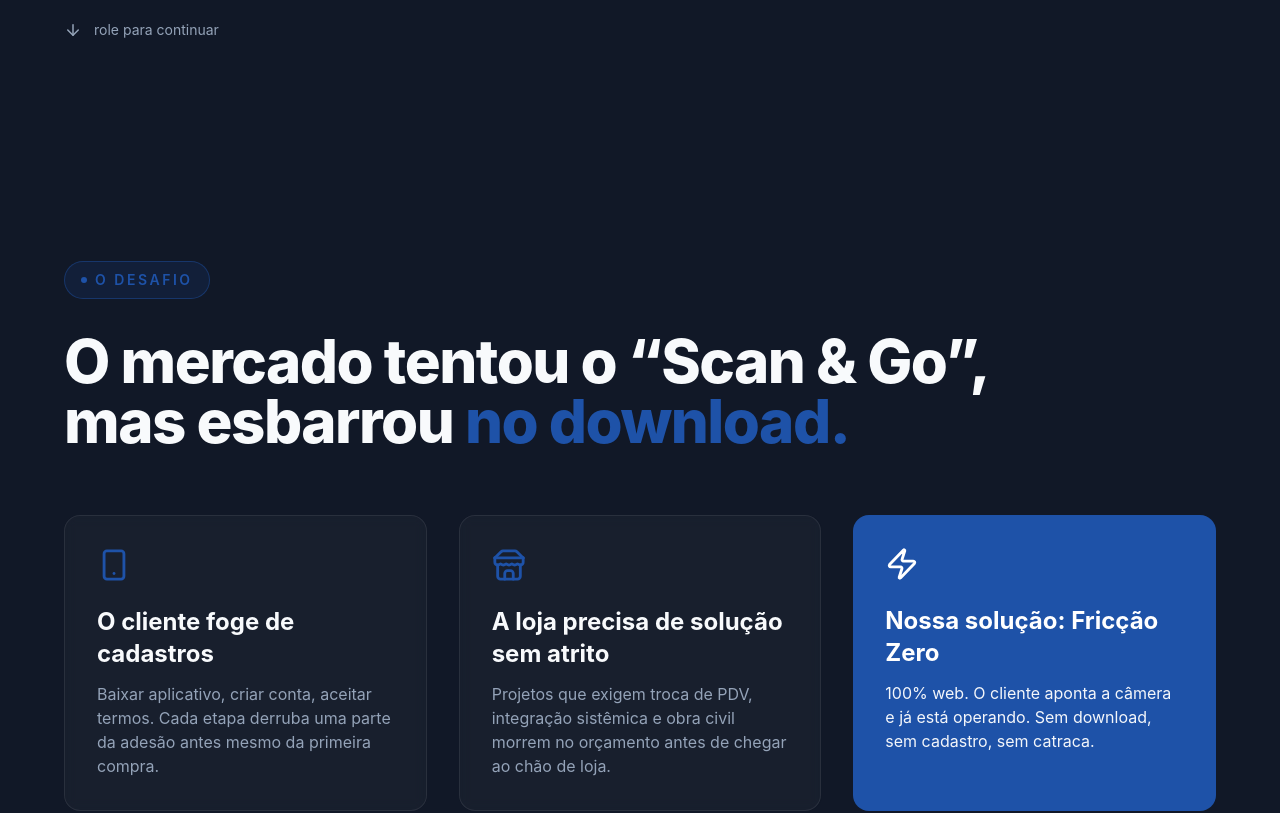
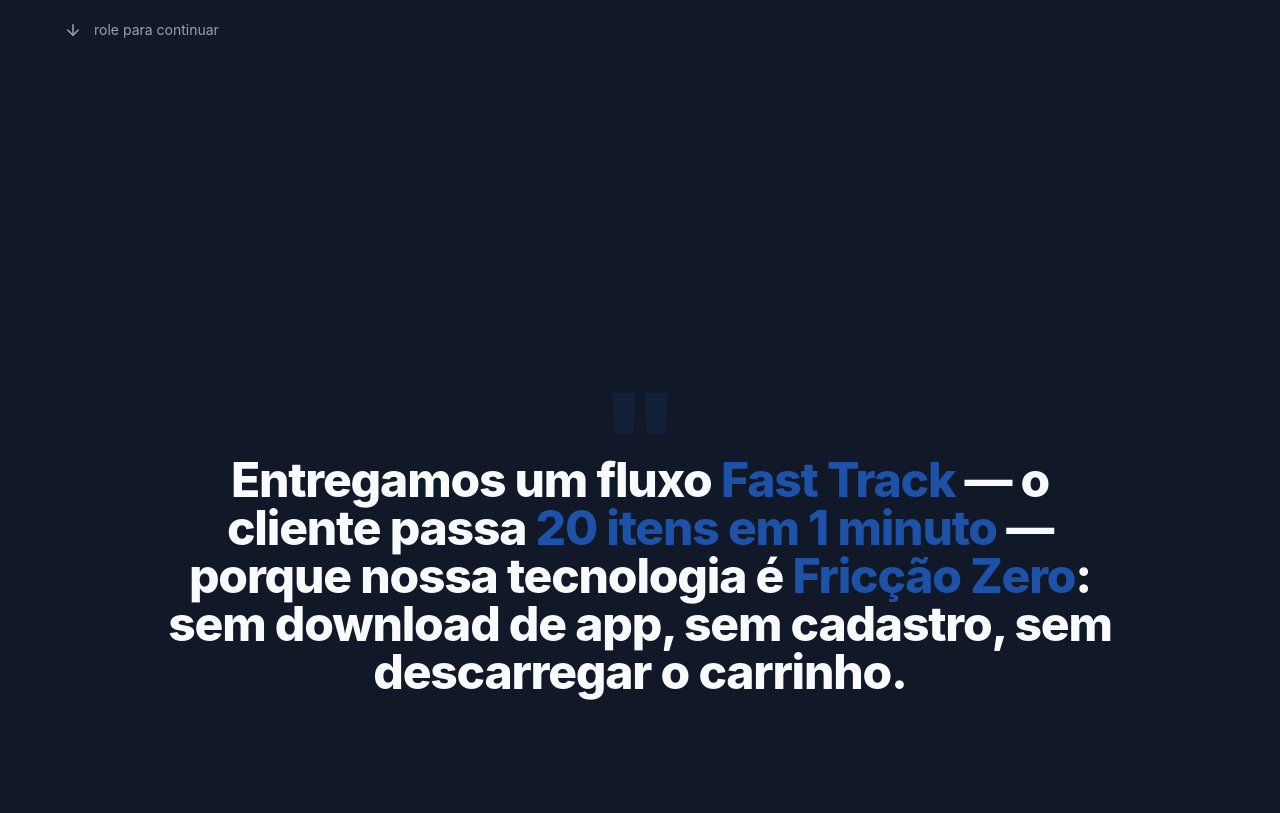
Before and after one commit to alexduartereis1-star/via-expressa-carrefour, a React (Vite) app: page / in a window 1280 px wide. Shown: the part 780-1593 px from the top of the page. Built offline with nearby package versions, Linux system fonts and the light colour scheme.

Commit message:
Adiciona seções de manifesto (Fast Track e urgência) na landing page
Reforça a proposta de valor logo após o Hero e cria senso de urgência antes do CTA final.

```diff
--- a/src/App.jsx
+++ b/src/App.jsx
@@ -315,6 +315,32 @@ export default function ViaExpressa() {
           >
             <ArrowDown size={18} /> role para continuar
           </div>
+        </div>
+      </Section>
+
+      {/* ============ 1.5. MANIFESTO — FAST TRACK / FRICÇÃO ZERO ============ */}
+      <Section id="manifesto-fast-track" className="py-16 sm:py-24 lg:py-32">
+        <div
+          data-reveal
+          className="relative max-w-5xl mx-auto text-center px-4 sm:px-8"
+        >
+          <span
+            className="block text-6xl sm:text-8xl lg:text-9xl font-black leading-none select-none"
+            style={{ color: BRAND_SOFT }}
+          >
+            "
+          </span>
+          <p
+            className="-mt-8 sm:-mt-12 text-2xl sm:text-4xl lg:text-5xl 2xl:text-6xl font-extrabold leading-tight tracking-tight"
+            style={{ color: INK }}
+          >
+            Entregamos um fluxo{" "}
+            <span style={{ color: BRAND }}>Fast Track</span> — o cliente passa{" "}
+            <span style={{ color: BRAND }}>20 itens em 1 minuto</span> — porque
+            nossa tecnologia é{" "}
+            <span style={{ color: BRAND }}>Fricção Zero</span>: sem download de
+            app, sem cadastro, sem descarregar o carrinho.
+          </p>
         </div>
       </Section>
 
@@ -893,6 +919,42 @@ export default function ViaExpressa() {
         </div>
       </Section>
 
+      {/* ============ 7.5. MANIFESTO — URGÊNCIA ============ */}
+      <Section
+        id="manifesto-urgencia"
+        className="py-20 sm:py-32"
+      >
+        <div
+          data-reveal
+          className="relative max-w-5xl mx-auto rounded-3xl px-6 py-14 sm:px-14 sm:py-20 2xl:px-20 2xl:py-24"
+          style={{ background: BRAND, boxShadow: `0 0 100px ${BRAND_SOFT}` }}
+        >
+          <p className="text-xl sm:text-3xl lg:text-4xl 2xl:text-5xl font-extrabold leading-tight text-white">
+            Inovação no varejo não é sobre tecnologia.{" "}
+            <span style={{ opacity: 0.85 }}>É sobre tempo e território.</span>
+          </p>
+
+          <p className="mt-8 sm:mt-10 text-base sm:text-xl lg:text-2xl 2xl:text-3xl leading-relaxed text-white opacity-95">
+            O cliente que compra a nossa picanha e o nosso vinho não tolera
+            mais esperar 15 minutos na frente de caixa. Se não dermos essa
+            via expressa pra ele, o concorrente da outra esquina vai dar. E
+            quando ele descobrir que pode resolver a compra em 1 minuto lá,
+            não volta mais aqui.
+          </p>
+
+          <div
+            className="mt-10 sm:mt-12 pt-8 sm:pt-10"
+            style={{ borderTop: "1px solid rgba(255,255,255,0.25)" }}
+          >
+            <p className="text-lg sm:text-2xl lg:text-3xl 2xl:text-4xl font-extrabold text-white leading-snug">
+              O piloto está pronto. Podemos ser os pioneiros e ditar a regra
+              do jogo — ou esperar o concorrente fazer primeiro, pra depois
+              correr atrás.
+            </p>
+          </div>
+        </div>
+      </Section>
+
       {/* ============ 8. CTA ============ */}
       <Section id="cta">
         <div className="grid grid-cols-1 lg:grid-cols-2 gap-10 lg:gap-20 items-center">
```
